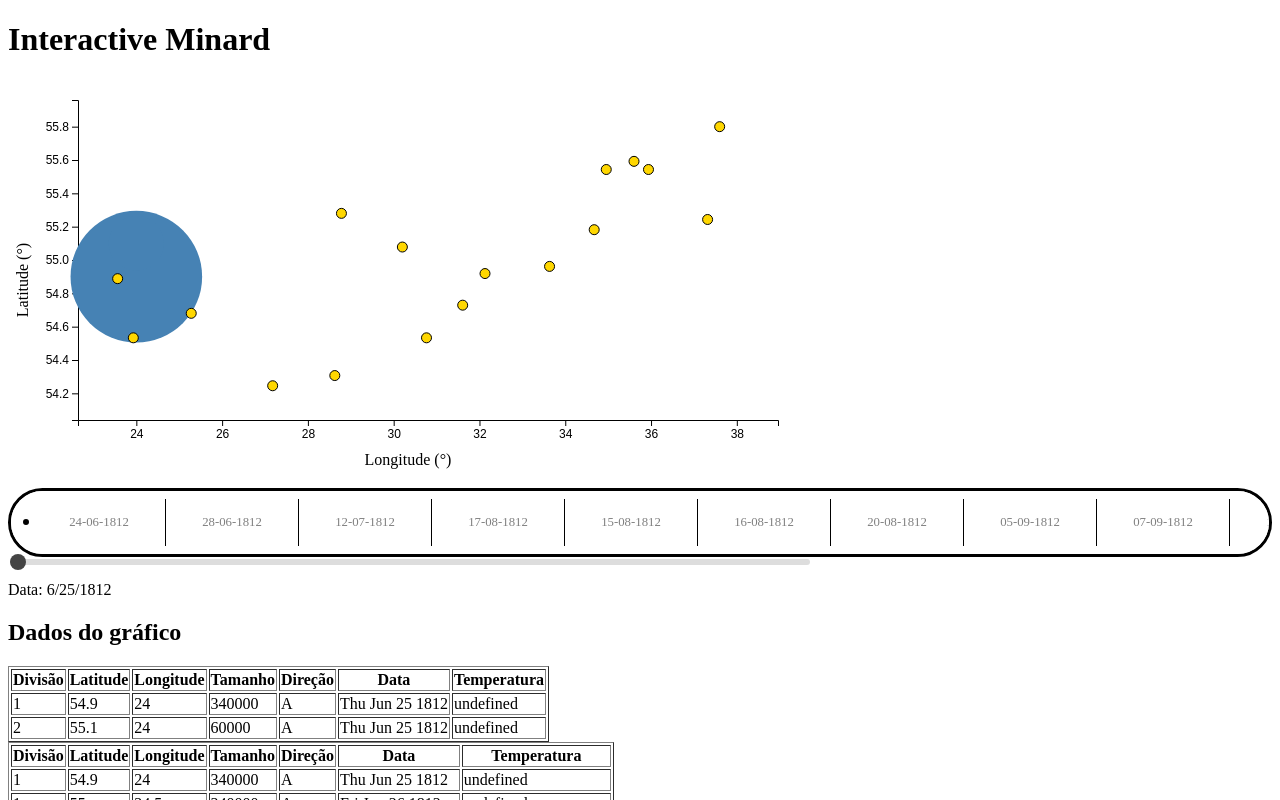
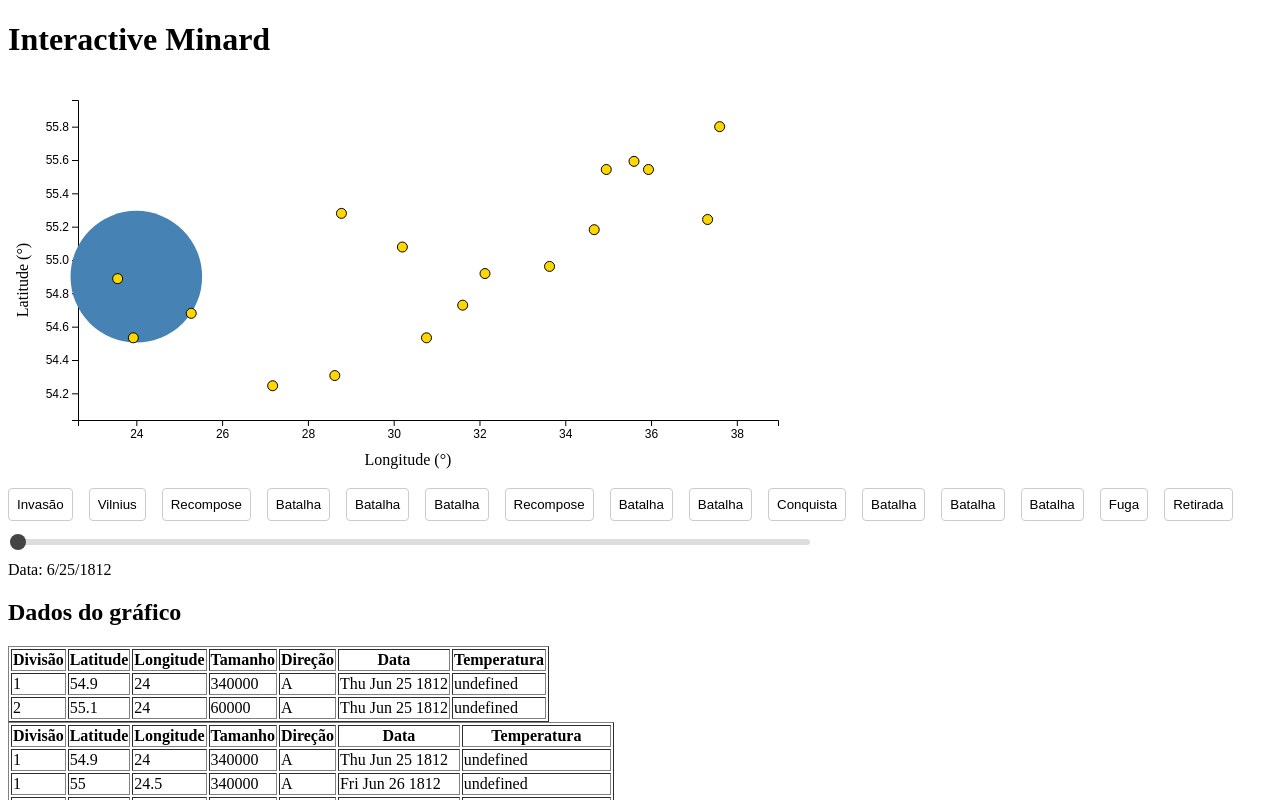
Before and after one commit to FGV-VIS-2025/tarefa-4-interactive_minard, a SvelteKit app: page / in a window 1280 px wide. Shown: the top 800 px of the page. Built offline with nearby package versions, Linux system fonts and the light colour scheme.

Commit message:
botões funcionando em parte

```diff
--- a/src/lib/data/dados.json
+++ b/src/lib/data/dados.json
@@ -7,7 +7,8 @@
     "lat": 54.888087,
     "lon": 23.564201,
     "info": "<p class=\"date\">June 24</p><p>The Grande Arm&eacute;e crosses the Niemen River...</p>",
-    "date": "24-06-1812"
+    "date": "1812-06-24",
+    "label": "Invasão"
   },
   "vilnius": {
     "x": 168,
@@ -17,7 +18,8 @@
     "lat": 54.68,
     "lon": 25.28,
     "info": "<p class=\"date\">June 28</p><p>Napoleon enters Vilnius...</p>",
-    "date": "28-06-1812"
+    "date": "1812-06-28",
+    "label": "Vilnius"
   },
   "vitebsk": {
     "x": 518,
@@ -27,7 +29,8 @@
     "lat": 55.077814,
     "lon": 30.202374,
     "info": "<p class=\"date\">July 12 &ndash; August 12</p><p>Supply depot at Vitebsk...</p>",
-    "date": "12-07-1812"
+    "date": "1812-07-12",
+    "label": "Recompose"
   },
   "polotsk": {
     "x": 417,
@@ -37,7 +40,8 @@
     "lat": 55.279781,
     "lon": 28.781918,
     "info": "<p class=\"date\">August 17-18</p><p>First Battle of Polotsk...</p>",
-    "date": "17-08-1812"
+    "date": "1812-08-17",
+    "label": "Batalha"
   },
   "krasnoi": {
     "x": 618,
@@ -47,7 +51,8 @@
     "lat": 54.728962,
     "lon": 31.608767,
     "info": "<p class=\"date\">August 15</p><p>Fightings at Krasnoi...</p>",
-    "date": "15-08-1812"
+    "date": "1812-08-15",
+    "label": "Batalha"
   },
   "smolensk": {
     "x": 655,
@@ -57,7 +62,8 @@
     "lat": 54.918689,
     "lon": 32.129132,
     "info": "<p class=\"date\">August 16-18</p><p>Battle of Smolensk...</p>",
-    "date": "16-08-1812"
+    "date": "1812-08-16",
+    "label": "Batalha"
   },
   "gjatsk": {
     "x": 856,
@@ -67,7 +73,8 @@
     "lat": 55.542951,
     "lon": 34.955982,
     "info": "The Grande Arm&eacute;e rests at Gjatsk...",
-    "date": "20-08-1812"
+    "date": "1812-08-20",
+    "label": "Recompose"
   },
   "shevardino": {
     "x": 902,
@@ -77,7 +84,8 @@
     "lat": 55.591913,
     "lon": 35.602922,
     "info": "<p class=\"date\">September 5</p><p>Battle of Shevardino Redoubt</p>",
-    "date": "05-09-1812"
+    "date": "1812-09-05",
+    "label": "Batalha"
   },
   "borodino": {
     "x": 926,
@@ -87,7 +95,8 @@
     "lat": 55.542951,
     "lon": 35.940457,
     "info": "<p class=\"date\">September 7-8</p><p>Battle of Borodino...</p>",
-    "date": "07-09-1812"
+    "date": "1812-09-07",
+    "label": "Batalha"
   },
   "moscow": {
     "x": 1044,
@@ -97,7 +106,8 @@
     "lat": 55.8,
     "lon": 37.6,
     "info": "<p class=\"date\">September 14</p><p>Napoleon enters the city of Moscow...</p>",
-    "date": "14-09-1812"
+    "date": "1812-09-14",
+    "label": "Conquista"
   },
   "maloyaroslavets": {
     "x": 1024,
@@ -107,7 +117,8 @@
     "lat": 55.24306,
     "lon": 37.318721,
     "info": "<p class=\"date\">October 24</p><p>Battle of Maloyaroslavets</p>",
-    "date": "24-10-1812"
+    "date": "1812-10-24",
+    "label": "Batalha"
   },
   "vyazma": {
     "x": 836,
@@ -117,7 +128,8 @@
     "lat": 55.181858,
     "lon": 34.674703,
     "info": "<p class=\"date\">November 3</p><p>Battle of Vyazma</p>",
-    "date": "03-11-1812"
+    "date": "1812-11-03",
+    "label": "Batalha"
   },
   "orsha": {
     "x": 558,
@@ -127,7 +139,8 @@
     "lat": 54.533115,
     "lon": 30.764932,
     "info": "<p>Supply depot at Orsha.</p>",
-    "date": "None"
+    "date": "None",
+    "label": "None"
   },
   "berezina": {
     "x": 406,
@@ -137,7 +150,8 @@
     "lat": 54.306667,
     "lon": 28.627215,
     "info": "<p class=\"date\">November 26-29</p><p>Battle of Berezina...</p>",
-    "date": "26-11-1812"
+    "date": "1812-11-26",
+    "label": "Batalha"
   },
   "dec5": {
     "x": 303,
@@ -147,7 +161,8 @@
     "lat": 54.245464,
     "lon": 27.17863,
     "info": "<p class=\"date\">December 5</p><p>Napoleon leaves for Paris...</p>",
-    "date": "05-12-1812"
+    "date": "1812-12-05",
+    "label": "Fuga"
   },
   "niemen2": {
     "x": 72,
@@ -157,7 +172,8 @@
     "lat": 54.533115,
     "lon": 23.929863,
     "info": "<p class=\"date\">December 14</p><p>The Grande Arm&eacute;e leaves Russian territory...</p>",
-    "date": "14-12-1812"
+    "date": "1812-12-14",
+    "label": "Retirada"
   },
   "cossacks": {
     "x": 762,
@@ -167,6 +183,7 @@
     "lat": 54.96153,
     "lon": 33.633973,
     "info": "<p>Asymmetrical combat by Cossacks.</p>",
-    "date": "None"
+    "date": "None",
+    "label": "None"
   }
 }
--- a/src/lib/timebar.svelte
+++ b/src/lib/timebar.svelte
@@ -1,62 +1,71 @@
 <script>
-    export let events; // pass in the array from above
+    import { createEventDispatcher } from 'svelte';
+    const dispatch = createEventDispatcher();
 
-    // Transformando objeto em array
+    export let events;
+
+    let selectedId = null;
+
     let eventList = Object.entries(events).map(([id, info]) => ({
-    id,
-    ...info
+      id,
+      ...info
     }));
+
+    function handleClick(eventId) {
+      selectedId = eventId;
+      dispatch('eventclick', { eventId });
+    }
+
+    function handleKeyDown(e, eventId) {
+      if (e.key === ' ' || e.key === 'Enter') {
+        e.preventDefault();
+        handleClick(eventId);
+      }
+    }
   </script>
+
+  <svelte:window on:click={() => handleClick(null)} />
+
+  <div class="timeline-container">
+    {#each eventList as event (event.id)}
+      {#if event.label !== "None"}
+        <div style="margin-bottom: 1rem;">
+          <button
+            class="event-button"
+            on:click|stopPropagation={() => handleClick(event.id)}
+            on:keydown={(e) => handleKeyDown(e, event.id)}
+            tabindex="0"
+            title={event.info}
+          >
+            <div class="event-date">{event.label}</div>
+          </button>
+
+          {#if selectedId === event.id}
+            <div class="event-details" style="margin-top: 0.5rem; font-size: 0.9rem; background: #f9f9f9; border: 1px solid #ccc; padding: 0.5rem;">
+              {event.info}
+            </div>
+          {/if}
+        </div>
+      {/if}
+    {/each}
+  </div>
 
   <style>
     .timeline-container {
       display: flex;
-      align-items: center;
-      border: 3px solid black;
-      border-radius: 50px;
-      padding: 0.5rem;
-      overflow-x: auto;
-      background: white;
+      gap: 1rem;
+      flex-wrap: wrap;
     }
 
-    .event-box {
-      flex: 0 0 auto;
-      padding: 1rem;
-      border-right: 1px solid black;
-      text-align: center;
-      min-width: 100px;
+    .event-button {
+      cursor: pointer;
+      padding: 0.5rem;
+      background: white;
+      border: 1px solid #ccc;
+      border-radius: 4px;
     }
 
-    .event-box:last-child {
-      border-right: none;
-    }
-
-    .timeline-container::before,
-    .timeline-container::after {
-      content: '';
-      width: 30px;
-      height: 100%;
-      background: white;
-      border: 3px solid black;
-      border-radius: 50%;
-      margin: 0 0.25rem;
-    }
-
-    /* .event-title {
-      font-weight: bold;
-    } */
-
-    .event-date {
-      font-size: 0.8rem;
-      color: gray;
+    .event-button:focus {
+      outline: 2px solid blue;
     }
   </style>
-
-  <div class="timeline-container">
-    {#each eventList as event (event.id)}
-      <div class="event-box" title={event.info}>
-        <!-- <div class="event-title">{event.id}</div> -->
-        <div class="event-date">{event.date}</div>
-      </div>
-    {/each}
-  </div>
--- a/src/routes/+page.svelte
+++ b/src/routes/+page.svelte
@@ -24,8 +24,7 @@
     // Começa o tempo no time scroller como o mínimo
     currentTime = minTime;
 
-    // Interativamente calcula os pontos interpolados da data selecionada
-    $: interpolatedData = interpolatePoints(currentTime, joinedData);
+
 
     // Elementos do svg
     let x, y;
@@ -86,6 +85,40 @@
             .style("font-size", "16px");
     });
 
+    // Adicione esta variável para armazenar o evento selecionado
+  let selectedEvent = null;
+
+  // Função para lidar com o clique na timebar
+  function handleEventClick(event) {
+    selectedEvent = event.detail.eventId;
+    if (selectedEvent && eventInfo[selectedEvent]) {
+      console.log("selectedEvent", selectedEvent);
+      console.log("eventInfo[selectedEvent]", eventInfo[selectedEvent]);
+      console.log("eventInfo[selectedEvent].date", eventInfo[selectedEvent]?.date);
+
+      const newTime = parseDate(eventInfo[selectedEvent].date);
+      if (currentTime !== newTime) {
+        currentTime = newTime;
+      } else {
+        // Force reactivity in case same value
+        currentTime = newTime + 1;
+        setTimeout(() => currentTime = newTime, 0);
+      }
+    }
+  }
+
+  function handleTimeChange() {
+        // Quando o tempo muda manualmente, deseleciona o evento
+        selectedEvent = null;
+    }
+
+  // Se um evento está selecionado, filtre os dados para mostrar apenas aquele ponto
+  $: interpolatedData = interpolatePoints(currentTime,
+        selectedEvent && eventInfo[selectedEvent]
+            ? joinedData.filter(d => parseDate(d.date) === parseDate(eventInfo[selectedEvent].date))
+            : joinedData
+    );
+
     // Atualiza o gráfico interativamente
     $: if (svg && interpolatedData && typeof x === "function" && typeof y === "function") {
         const circles = svg.selectAll(".army-circle")
@@ -100,6 +133,9 @@
                   .attr("cy", d => y(d.lat))
                   .attr("r", d => Math.sqrt(d.size / Math.PI) * 0.2)
                   .attr("fill", d => d.direction === "R" ? "tomato" : "steelblue");
+
+circles.exit().remove();
+
 
         circles.exit().remove();
     }
@@ -119,20 +155,24 @@
     .append("circle")
     .attr("class", "event-marker")
     .attr("r", 5)
-      .attr("fill", "gold")
-      .attr("stroke", "black");
+    .attr("fill", d => d.id === selectedEvent ? "red" : "gold") // Destaque o selecionado
+    .attr("stroke", "black")
+    .attr("stroke-width", d => d.id === selectedEvent ? "2" : "1");
 
     enter.append("title").text(d => d.id);
 
     // Atualizar posição sempre que x/y mudarem
     markers.merge(enter)
     .attr("cx", d => x(d.lon))
-      .attr("cy", d => y(d.lat));
+    .attr("cy", d => y(d.lat))
+    .attr("fill", d => d.id === selectedEvent ? "red" : "gold")
+    .attr("stroke-width", d => d.id === selectedEvent ? "2" : "1");
 
     // Remover os que não estão mais presentes
     markers.exit().remove();
+
+
   }
-
 </script>
 
 <h1>Interactive Minard</h1>
@@ -140,7 +180,7 @@
 <!-- Gráfico -->
 <svg bind:this={svgElement} id="chart" width="800" height="500"></svg>
 
-<Timebar events = {eventInfo}></Timebar>
+<Timebar events = {eventInfo} on:eventclick={handleEventClick}></Timebar>
 <!-- Time scroller -->
 <input type="range" min={minTime} max={maxTime} step={1} bind:value={currentTime} style="width: {chartWidth}px;"/>
 <p>Data: {new Date(currentTime).toLocaleDateString()}</p>
```
Lines whose indentation alone changed are shown as unchanged.
